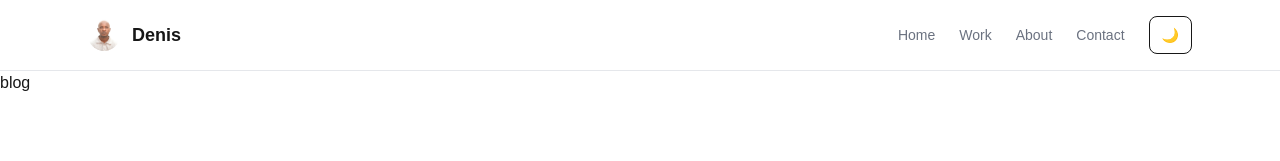
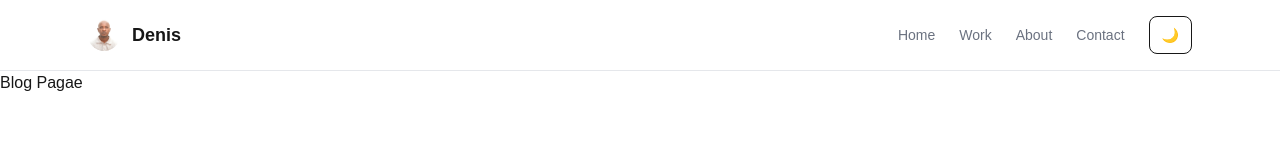
Before and after one commit to dssenkungu/Portfolio-Website, a Next.js app: page /blog in a window 1280 px wide. Shown: the top 161 px of the page. Built offline with nearby package versions, Linux system fonts and the light colour scheme.

Commit message:
fix build errors

```diff
--- a/app/blog/page.tsx
+++ b/app/blog/page.tsx
@@ -2,7 +2,7 @@ import React from 'react'
 
 const blogPage = () => {
   return (
-    <div>blog</div>
+    <div>Blog Pagae</div>
   )
 }
 
```
